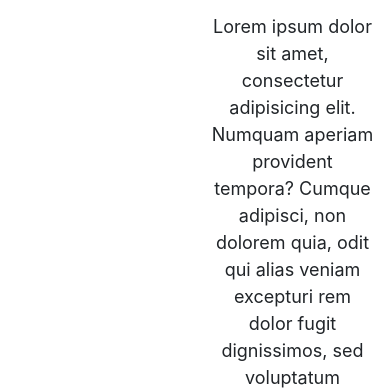
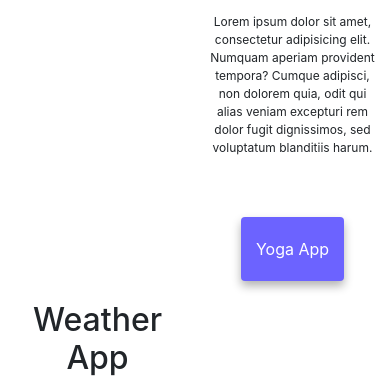
Before and after one commit to eleanorgedge/Eleanor-Gedge-Advanced-Tools-Workshop-Week-3-Homework, a plain HTML site: page index.html in a window 390 px wide. Shown: the part 461-851 px from the top of the page. Drawn offline with nearby package versions, Linux system fonts and the light colour scheme.

Commit message:
Updated css

```diff
--- a/style.css
+++ b/style.css
@@ -2,11 +2,6 @@
   --primary-color: #6c63ff;
   --secondary-color: #f5f2fe;
   --box-shadow: 0 5px 10px rgba(0, 0, 0, 0.3);
-}
-
-.container {
-  max-width: 800px;
-  text-align: center;
 }
 
 h1,
@@ -111,6 +106,7 @@ h3 {
 
 @media (max-width:576px) {
 .projects{
+  font-size: 12px;
   text-align:center;
 }
 }
```
